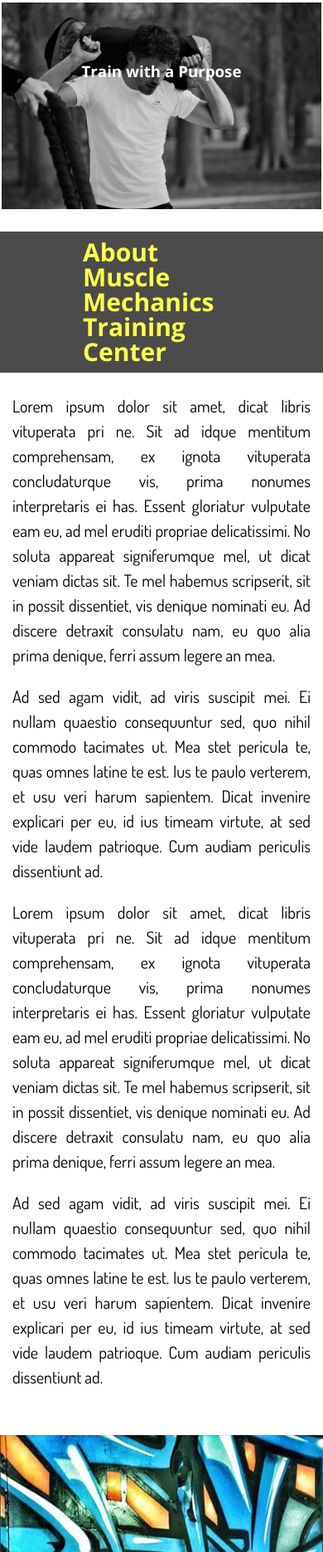
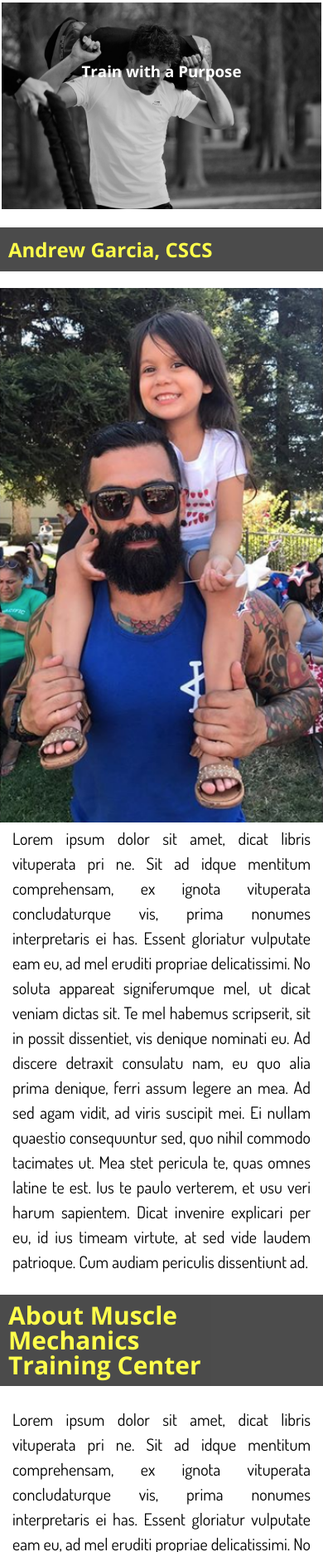
Before and after one commit to rcmartinez54/Muscle_Mechanics_TC, a plain HTML site: page index.html in a window 390 px wide. Shown: the part 1265-3135 px from the top of the page at 83% size. Drawn offline with nearby package versions, Linux system fonts and the light colour scheme.

Commit message:
added .media div for media queries

```diff
--- a/css/MMTC.css
+++ b/css/MMTC.css
@@ -354,13 +354,13 @@ nav a:hover {
   margin-top: 0;
   width: 68%;
   color: #000;
-  position: relative;
-  opacity: 1.0;
+  // position: relative;
+  // opacity: 1.0;
 }
 
-#section_one .section_wrap .right_side:hover {
-  opacity: 1.0;
-}
+// #section_one .section_wrap .right_side:hover {
+//   opacity: 1.0;
+// }
 
 #section_one .section_wrap .right_side h2 {
   padding: 10px;
@@ -375,14 +375,43 @@ nav a:hover {
   padding-right: 60px;
 }
 
-@media (max-width: 500px) {
+#media {
+  display: none;
+}
+
+#media .media h2 {
+  padding: 10px;
+  background: #000;
+  color: yellow;
+  z-index: 2;
+  opacity: 0.7;
+}
+
+#media .media img {
+  width: 100%;
+}
+
+#media .media p {
+  margin: 0;
+  padding: 0 15px;
+  line-height: 30px;
+  font-size: 20px;
+}
+
+@media only screen and (max-width: 500px) and (min-width: 300px) {
   #section_one {
-    padding-top: 10px;
     display: none;
+  }
+  #media {
+    display: block;
   }
 }
 
-@media (max-width: 750px) {
+@media only screen and (max-width: 750px) and (min-width: 501px) {
+
+}
+
+@media only screen and (max-width: 1100px) and (min-width: 751px) {
 
 }
 
@@ -468,13 +497,12 @@ nav a:hover {
   height: 500px;
 }
 
-@media (max-width: 500px) {
-
-}
-
 @media only screen and (max-width: 500px) and (min-width: 300px) {
   #section_two .section_wrap .mmInfo {
     width: 100%;
+  }
+  #section_two .section_wrap .mmInfo h2 {
+    padding: 10px;
   }
   #section_two .section_wrap .mmInfo p {
     padding: 0 15px;
--- a/index.html
+++ b/index.html
@@ -30,18 +30,6 @@
 	      			<h1>Muscle Mechanics <br> Training Center<span>Ceres, CA</span></h1>
 	      		</div>
 	      	</div>
-
-	      	<!-- <div class="banner2 show">
-	      		<div class="banner2_words">
-	      			<h1>Get <br> In the <br> Best Shape <br> of your Life!<span></span></h1>
-	      		</div>
-	      	</div>
-
-	      	<div class="banner3 show">
-	      		<div class="banner3_words">
-	      			<h1>Come <br> check us out <br> today!<span></span></h1>
-	      		</div>
-	      	</div> -->
       	</div>
       	<div id="options" class="clearfix">
       		<a href="../Muscle_Mechanics_TC/Muscle_Mechanics_Strength.html">
@@ -83,11 +71,21 @@
 						Ad sed agam vidit, ad viris suscipit mei. Ei nullam quaestio consequuntur sed, quo nihil commodo tacimates ut. Mea stet pericula te, quas omnes latine te est. Ius te paulo verterem, et usu veri harum sapientem. Dicat invenire explicari per eu, id ius timeam virtute, at sed vide laudem patrioque. Cum audiam periculis dissentiunt ad.
 					</p>
 				</div>
-
 			</div>
 
+
 		</section>
+		<section id="media" class="clearfix">
+			<div class="media clearfix">
+				<h2>Andrew Garcia, CSCS</h2>
+				<img src="img/Andrew.png">
+				<p>
+					Lorem ipsum dolor sit amet, dicat libris vituperata pri ne. Sit ad idque mentitum comprehensam, ex ignota vituperata concludaturque vis, prima nonumes interpretaris ei has. Essent gloriatur vulputate eam eu, ad mel eruditi propriae delicatissimi. No soluta appareat signiferumque mel, ut dicat veniam dictas sit. Te mel habemus scripserit, sit in possit dissentiet, vis denique nominati eu. Ad discere detraxit consulatu nam, eu quo alia prima denique, ferri assum legere an mea.
 
+					Ad sed agam vidit, ad viris suscipit mei. Ei nullam quaestio consequuntur sed, quo nihil commodo tacimates ut. Mea stet pericula te, quas omnes latine te est. Ius te paulo verterem, et usu veri harum sapientem. Dicat invenire explicari per eu, id ius timeam virtute, at sed vide laudem patrioque. Cum audiam periculis dissentiunt ad.
+				</p>
+			</div>
+		</section>
 		<section id="section_two" class="clearfix">
 			<div class="section_wrap clearfix">
 				<div class="mmInfo">
```
